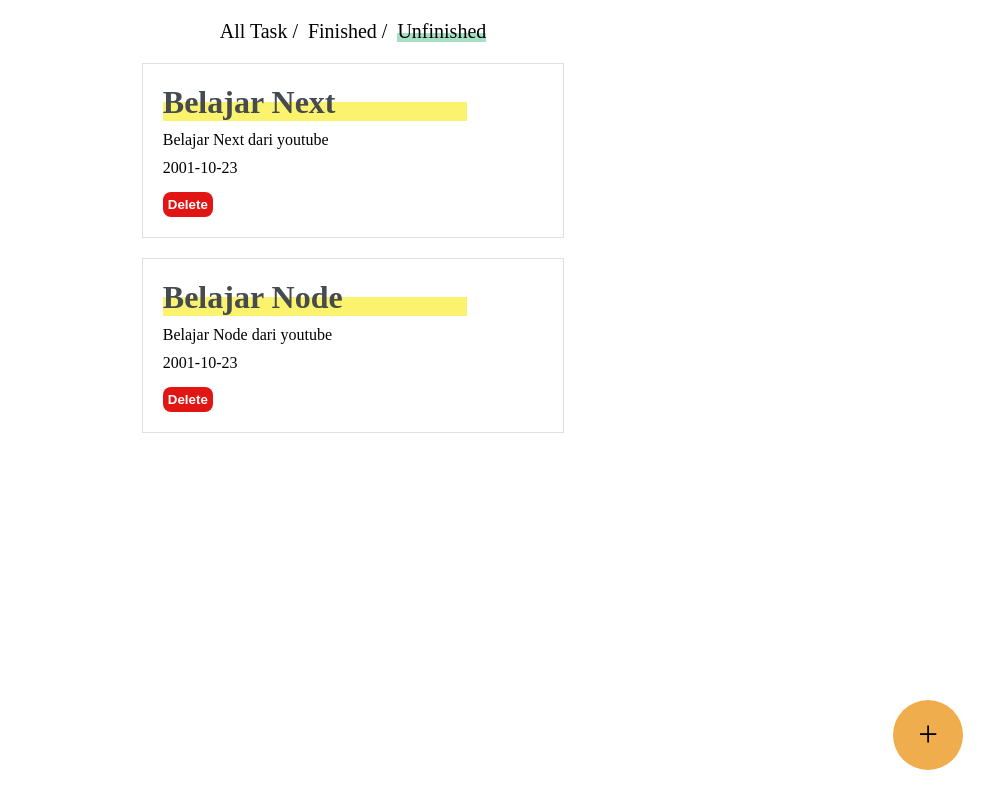
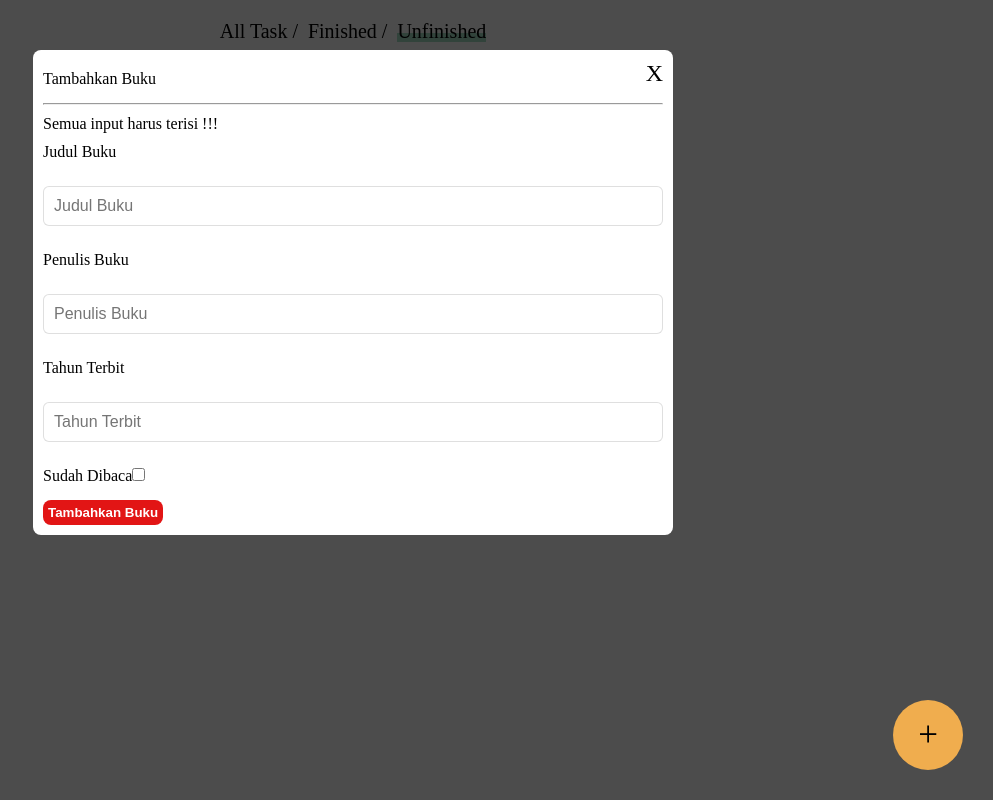
Before and after one commit to HenSetiawan/react-todo-firebase, a React (Create React App) app: page /unfinished in a window 1280 px wide. Shown: the whole page, without its empty margins (287-1280 px from the left). Built offline with nearby package versions, Linux system fonts and the light colour scheme.

Commit message:
add form modal

```diff
--- a/src/App.jsx
+++ b/src/App.jsx
@@ -5,17 +5,23 @@ import AllTaskListPage from "./pages/AllTaskListPage";
 import UnfinishedTask from "./pages/UnfinishedTask";
 import FinishedTask from "./pages/FinishedTask";
 import FabModal from "./components/FabModal";
+import FormModal from "./components/FormModal";
 
 function App() {
+  const showFormModal = () => {
+    console.log("show form modal");
+  };
+
   return (
     <div className="App">
       <Navigation />
+      <FormModal />
       <Routes>
         <Route path="/" element={<AllTaskListPage />} />
         <Route path="/finished" element={<FinishedTask />} />
         <Route path="/unfinished" element={<UnfinishedTask />} />
       </Routes>
-      <FabModal />
+      <FabModal showFormModal={showFormModal} />
     </div>
   );
 }
--- a/src/components/FabModal.jsx
+++ b/src/components/FabModal.jsx
@@ -1,5 +1,5 @@
-const FabModal = () => {
-  return <div className="modal-fab">+</div>;
+const FabModal = (props) => {
+  return <div className="modal-fab" onClick={props.showFormModal}>+</div>;
 };
 
 export default FabModal;
--- /dev/null
+++ b/src/components/FormModal.jsx
@@ -0,0 +1,52 @@
+import "../css/formModal.css";
+
+const formModal = (props) => {
+  return (
+    <section className="book-form">
+      <form>
+        <div className="modal-header">
+          <p className="text-secondary">Tambahkan Buku</p>
+          <span className="text-secondary close-modal">X</span>
+        </div>
+        <hr />
+        <p className="text-warning">Semua input harus terisi !!!</p>
+        <p className="text-secondary">Judul Buku</p>
+        <input
+          type="text"
+          className="input-text"
+          placeholder="Judul Buku"
+          id="book-title"
+          required
+          autocomplete="off"
+        />
+        <p className="text-secondary">Penulis Buku</p>
+        <input
+          type="text"
+          className="input-text"
+          placeholder="Penulis Buku"
+          id="book-author"
+          required
+          autocomplete="off"
+        />
+        <p className="text-secondary">Tahun Terbit</p>
+        <input
+          type="number"
+          className="input-text"
+          placeholder="Tahun Terbit"
+          id="book-year"
+          required
+          autocomplete="off"
+        />
+        <div>
+          <span className="text-secondary">Sudah Dibaca</span>
+          <input type="checkbox" name="isCompleted" id="isCompleted" />
+        </div>
+        <button type="submit" className="btn btn-done" id="btn-save">
+          Tambahkan Buku
+        </button>
+      </form>
+    </section>
+  );
+};
+
+export default formModal;
--- /dev/null
+++ b/src/css/formModal.css
@@ -0,0 +1,47 @@
+.input-text {
+  margin: 25px auto;
+  display: block;
+  padding: 10px;
+  width: 100%;
+  font-size: 16px;
+  font-family: "Nunito Sans", sans-serif;
+  border-radius: 6px;
+  border: 1px solid rgba(0, 0, 0, 0.125);
+}
+
+.modal-header {
+  display: flex;
+  justify-content: space-between;
+  margin-bottom: 15px;
+}
+
+.close-modal {
+  font-size: 24px;
+  cursor: pointer;
+}
+
+.book-form {
+  background: rgba(0, 0, 0, 0.7);
+  width: 100%;
+  height: 100vh;
+  position: fixed;
+  top: 0;
+}
+
+.book-form form {
+  margin: 50px auto;
+  background-color: #fff;
+  width: 50%;
+  border-radius: 8px;
+  padding: 10px;
+}
+
+.alert-modal {
+  background: rgba(0, 0, 0, 0.7);
+  width: 100%;
+  height: 100vh;
+  position: fixed;
+  top: 0;
+  z-index: 1;
+  display: none;
+}
```
